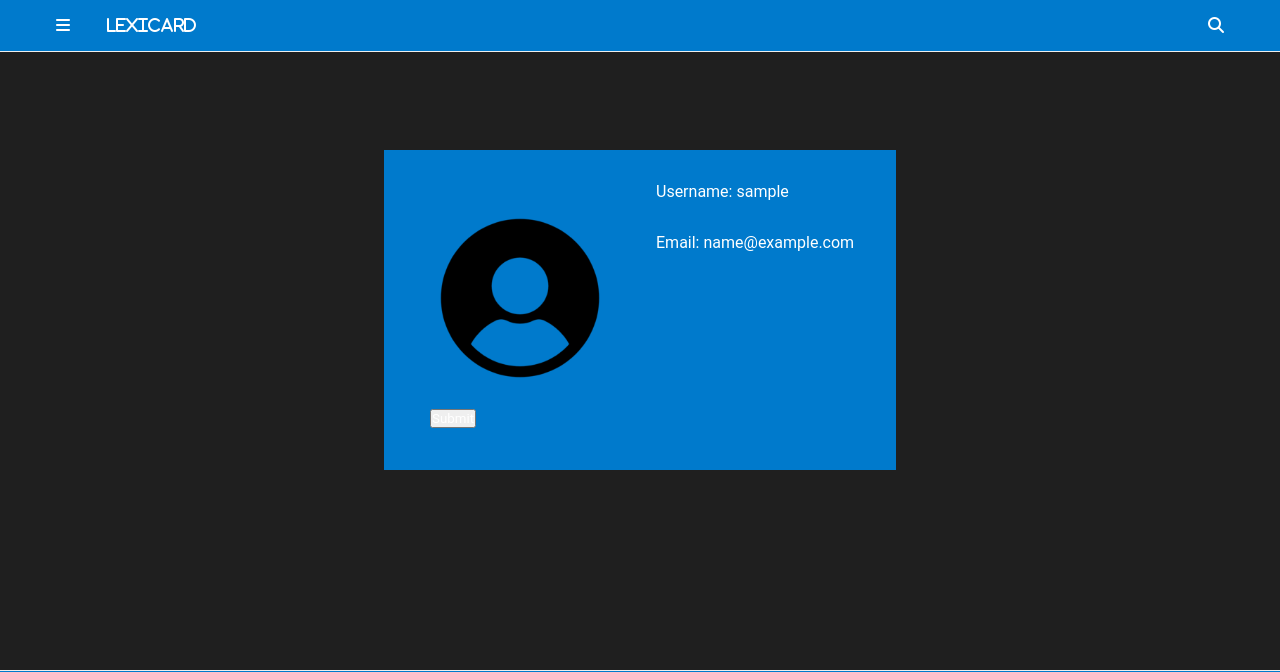
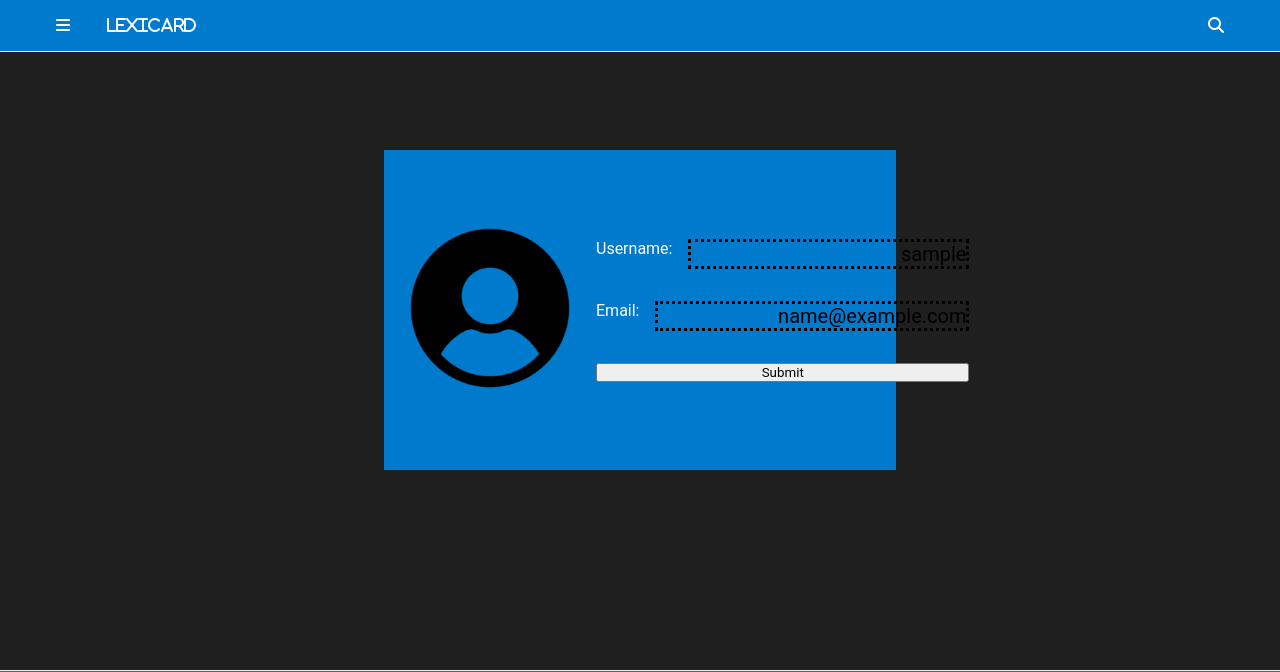
Before and after one commit to DaijobuDes/flashcard, a Django app: page /profile/ in a window 1280 px wide. Shown: the top 672 px of the page. Run offline with Django 4.2, Linux system fonts and the light colour scheme; the visitor is signed in with stand-in values (Sample User, id 1); some libraries are stand-ins or nearby versions.

Commit message:
profile template finished look

```diff
--- a/lexicard_web/Templates/profile.html
+++ b/lexicard_web/Templates/profile.html
@@ -9,9 +9,9 @@
    </head>
    <body>
       <div style="width:100%">{% include 'header.html' %}</div>
+      <form method="post" enctype="multipart/form-data">
       <div class="pad1 responsive" style="display: grid; grid-template-columns: 1fr 1fr;margin: 150px 0px; width: clamp(390px, 40vw, 1200px); height: clamp(300px, 40vh, 700px); background-color: var(--dark-blue);">
             <div class="flexY jcenter" style="width: 100%; height: 100%; align-items: center;">
-            <form method="post" enctype="multipart/form-data">
                   <label for="pp-image">
                      <div class="profile-photo">
                         {% if request.user.profile_set.all.first %}
@@ -21,24 +21,25 @@
                         {%endif%}
                      </div>
                   </label>
-
-
                   {% csrf_token %}
                   {% comment %} {{ form.as_p }} {% endcomment %}
                   <input type="file" name="image" accept="image/*" id="pp-image" style="display: none" onchange="loadFile(event)">
-               <button type="submit">Submit</button>
-           </form>
-
             </div>
-         <div class="profile-details flexY">
+            <div class="profile-details flexY jcenter">
                <div class="profile-name p-children">
-               Username: {{request.user}}
+                  Username:
+                  <input name="uname" value="{{request.user}}">
                </div>
                <div class="profile-email p-children">
-               Email: {{request.user.email}}
+                  Email:
+                  <input name="mail" value="{{request.user.email}}">
+               </div>
+               <div class="p-children">
+                  <button type="submit" style="width: 100%; color: black">Submit</button>
                </div>
             </div>
       </div>
+      </form>
       {% include "footer.html" %}
       <script src="{% static 'javascript/script.js' %}"></script>
       <script>
--- a/static/CSS/style.css
+++ b/static/CSS/style.css
@@ -389,6 +389,7 @@ table, th, td {
 .profile-photo {
    position: relative;
    overflow: hidden;
+   transition: 0.3s ease;
 }
 
 .profile-photo img {
@@ -398,10 +399,26 @@ table, th, td {
    cursor: pointer;
 }
 
-.profile-photo:hover ~ .profile-photo::before {
-   display: none;
+.profile-photo:hover {
+   filter:brightness(0.3)
 }
 
 .p-children {
    padding: 1rem;
+   display: flex;
 }
+
+.p-children input{
+   flex-grow: 1;
+   text-align: right;
+   background: none;
+   border:dotted;
+   margin-left: 1rem;
+   font-size: 20px;
+   font-weight: 400;
+
+}
+
+.p-children input:focus {
+   outline: none;
+}
```
Lines whose indentation alone changed are shown as unchanged.
